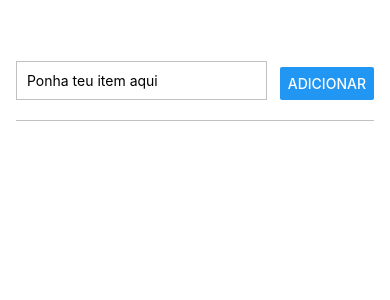
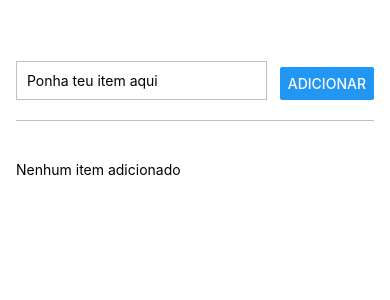
Before and after one commit to henriqueregatieri/react-native_goals-list, a React Native app: screen / in a window 390 px wide. Shown: the top 300 px of the page. Built offline with nearby package versions, Linux system fonts and the light colour scheme.

Commit message:
feat: Add info texts

```diff
--- a/App.js
+++ b/App.js
@@ -1,5 +1,5 @@
 import { useState } from 'react';
-import { StyleSheet, View, FlatList } from 'react-native';
+import { StyleSheet, View, FlatList, Text } from 'react-native';
 import { GoalItem } from './components/GoalItem';
 import { GoalInput } from './components/GoalInput';
 
@@ -10,6 +10,13 @@ export default function App() {
     <View style={styles.appContainer}>
       <GoalInput setGoals={setGoals} />
       <View style={styles.goalsContainer}>
+        <View style={{ marginVertical: 20 }}>
+          <Text>
+            {goals.length === 0
+              ? 'Nenhum item adicionado'
+              : '(pressione um item para removê-lo)'}
+          </Text>
+        </View>
         <FlatList
           data={goals}
           renderItem={({ item, index }) => (
```
